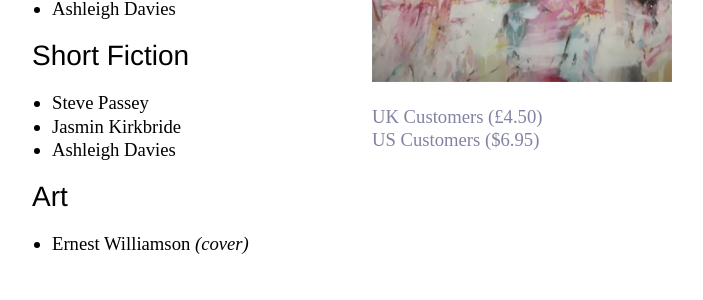
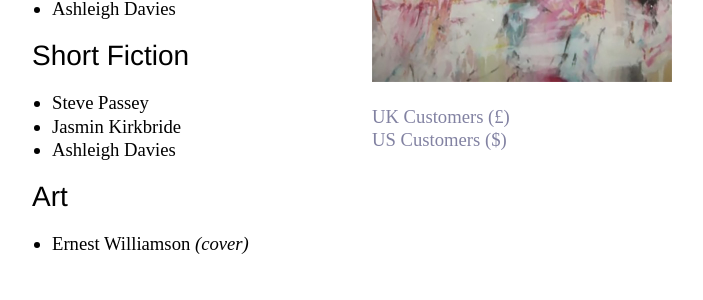
Before and after one commit to HVTN/hvtn.github.io, a Jekyll site: the page built from _posts/2015-11-09-v1-n2.markdown, in a window 1280 px wide. Shown: the part 715-1015 px from the top of the page, without its empty margins (288-991 px from the left). Built offline with Jekyll 4.4.1, drawn with Linux system fonts in a browser that asks for light colours; nearby versions of some CDN libraries.

Commit message:
Update 2015-11-09-v1-n2.markdown
removed prices from 1.2

```diff
--- a/_posts/2015-11-09-v1-n2.markdown
+++ b/_posts/2015-11-09-v1-n2.markdown
@@ -7,10 +7,10 @@
 
 cover-img: "v1-2.jpg"
 cover-artist: Ernest Williamson
-uk-price: "4.50"
-us-price: "6.95"
-uk-buy-url: "http://www.amazon.co.uk/hvtn-Vol-1-Issue-2/dp/1514633973/ref=sr_1_3?ie=UTF8&qid=1447061773&sr=8-3&keywords=hvtn"
-us-buy-url: "http://www.amazon.com/hvtn-Vol-1-Issue-2/dp/1514633973/ref=sr_1_1?ie=UTF8&qid=1447061990&sr=8-1&keywords=hvtn+poetry"
+uk-price: ""
+us-price: ""
+uk-buy-url: ""
+us-buy-url: ""
 
 ---
 
```
